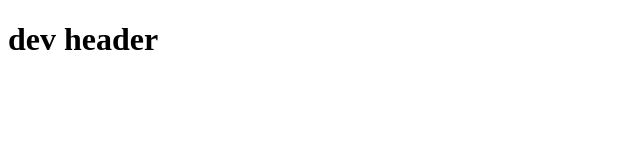
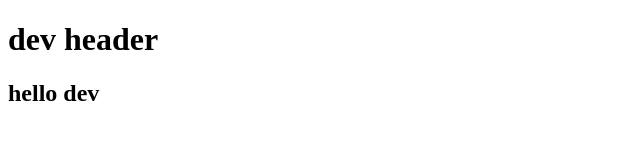
Before and after one commit to yunhsin0121/1026, a plain HTML site: page index.html in a window 1280 px wide. Shown: the whole page, without its empty margins (0-640 px from the left). Drawn offline with Linux system fonts and the light colour scheme.

Commit message:
新增h2

```diff
--- a/index.html
+++ b/index.html
@@ -7,5 +7,6 @@
 </head>
 <body>
     <h1>dev header</h1>
+    <h2>hello dev</h2>
 </body>
 </html>
```
